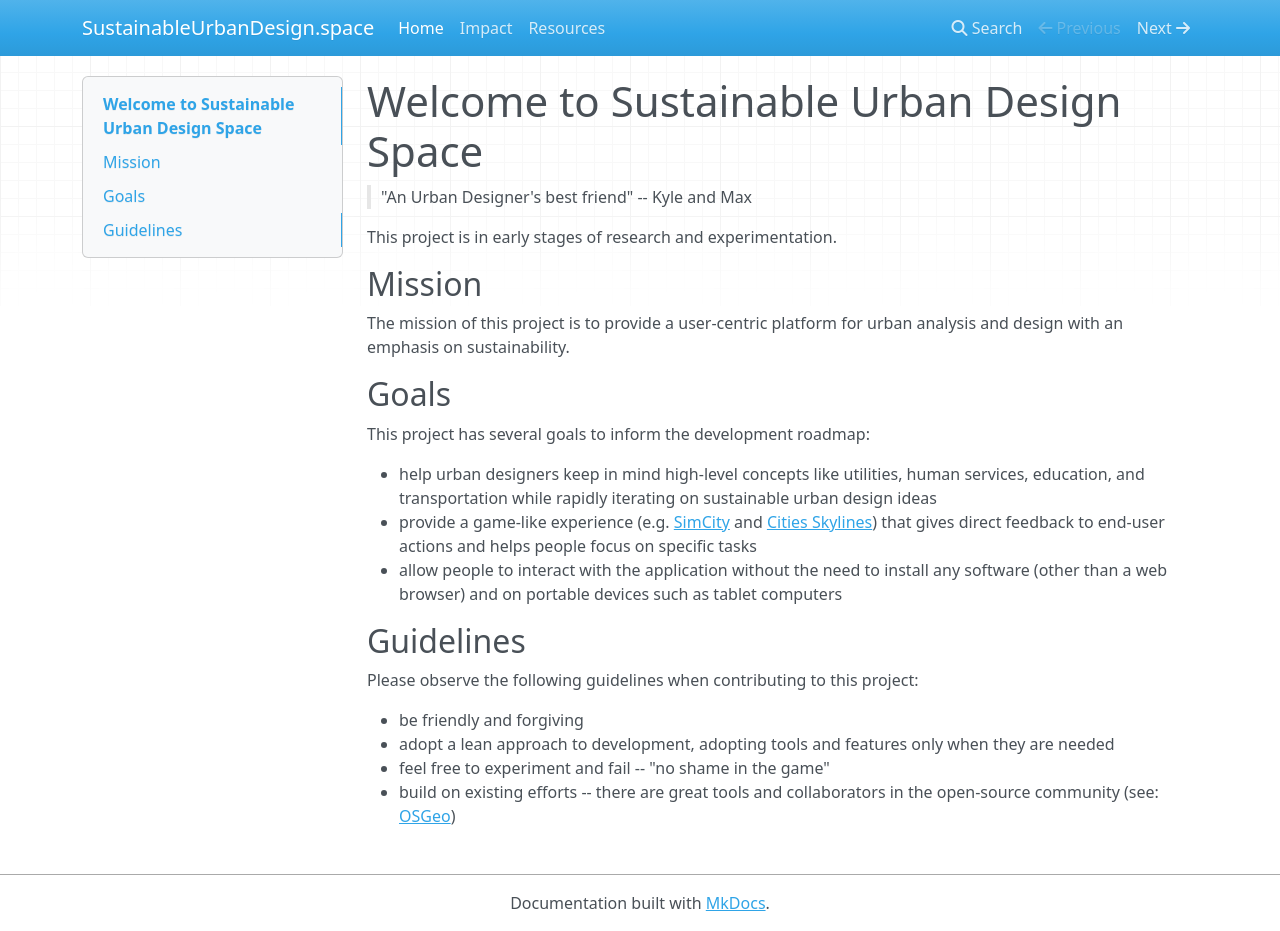
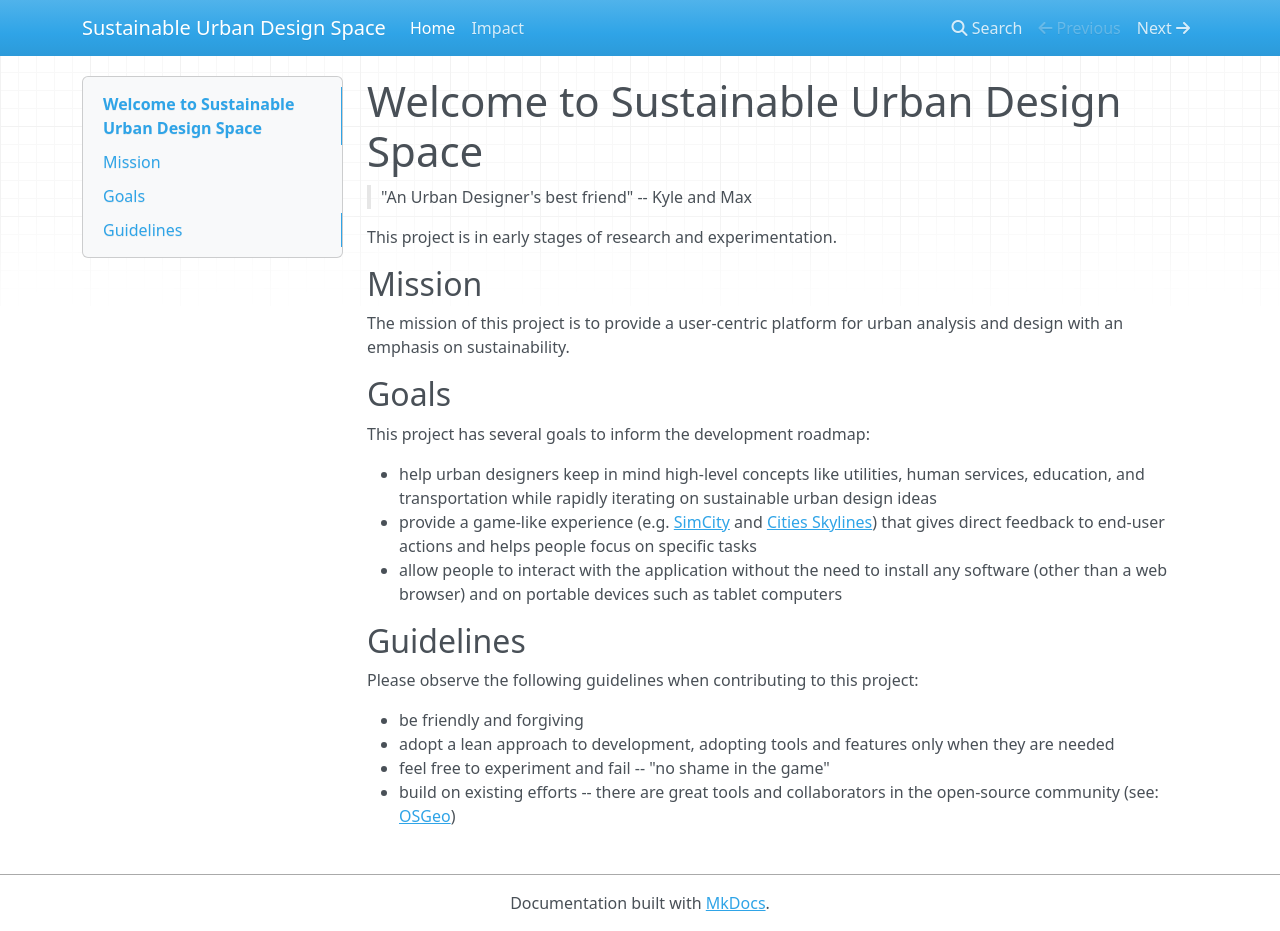
Before and after one commit to SustainableUrbanDesign/app, an MkDocs documentation site: the page built from docs/docs/index.md, in a window 1280 px wide and 931 px high. Built offline with MkDocs 1.6.1, drawn with Linux system fonts in a browser that asks for light colours; nearby versions of some CDN libraries.

Commit message:
Remove resources from menu (no content)

```diff
--- a/docs/mkdocs.yml
+++ b/docs/mkdocs.yml
@@ -1,5 +1,5 @@
-site_name: SustainableUrbanDesign.space
+site_name: Sustainable Urban Design Space
 nav:
     - Home: index.md
     - Impact: impact.md
-    - Resources: resources.md
+    #- Resources: resources.md
```
